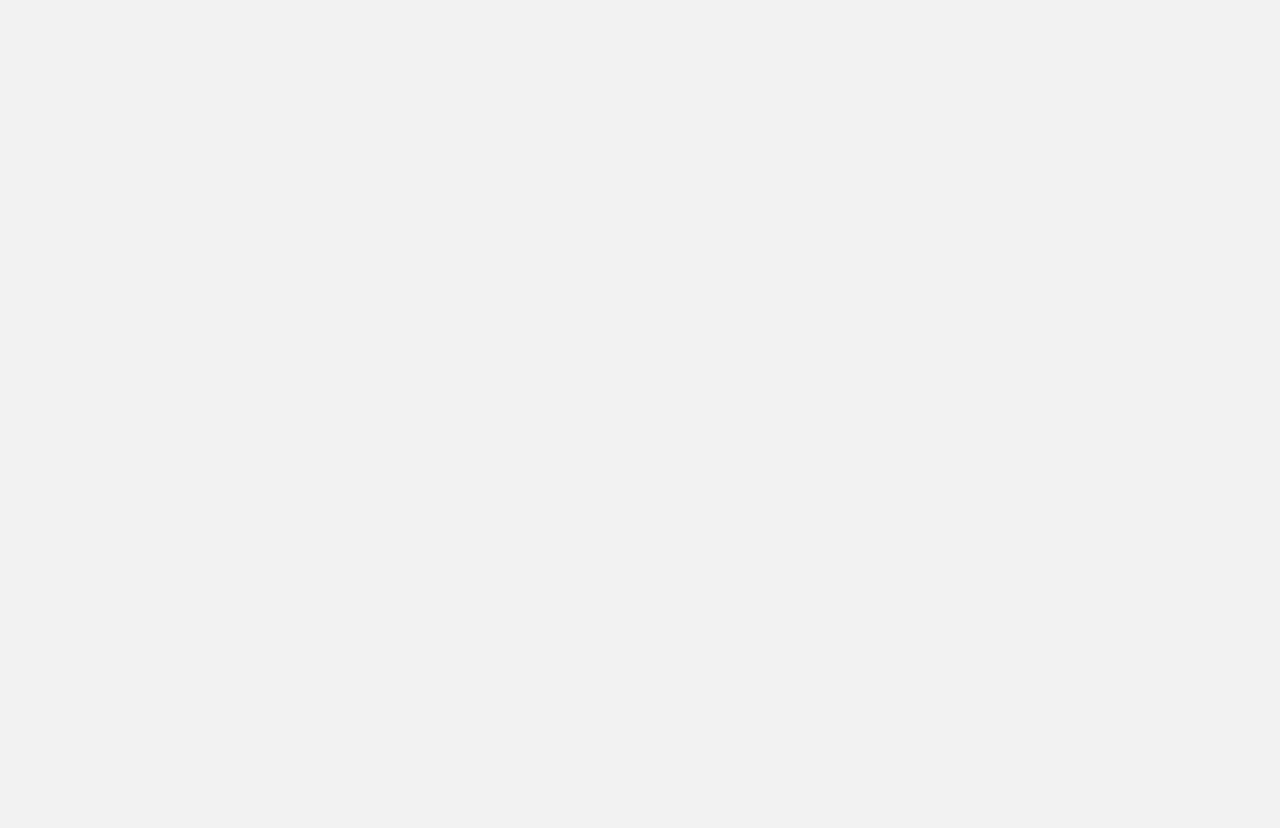
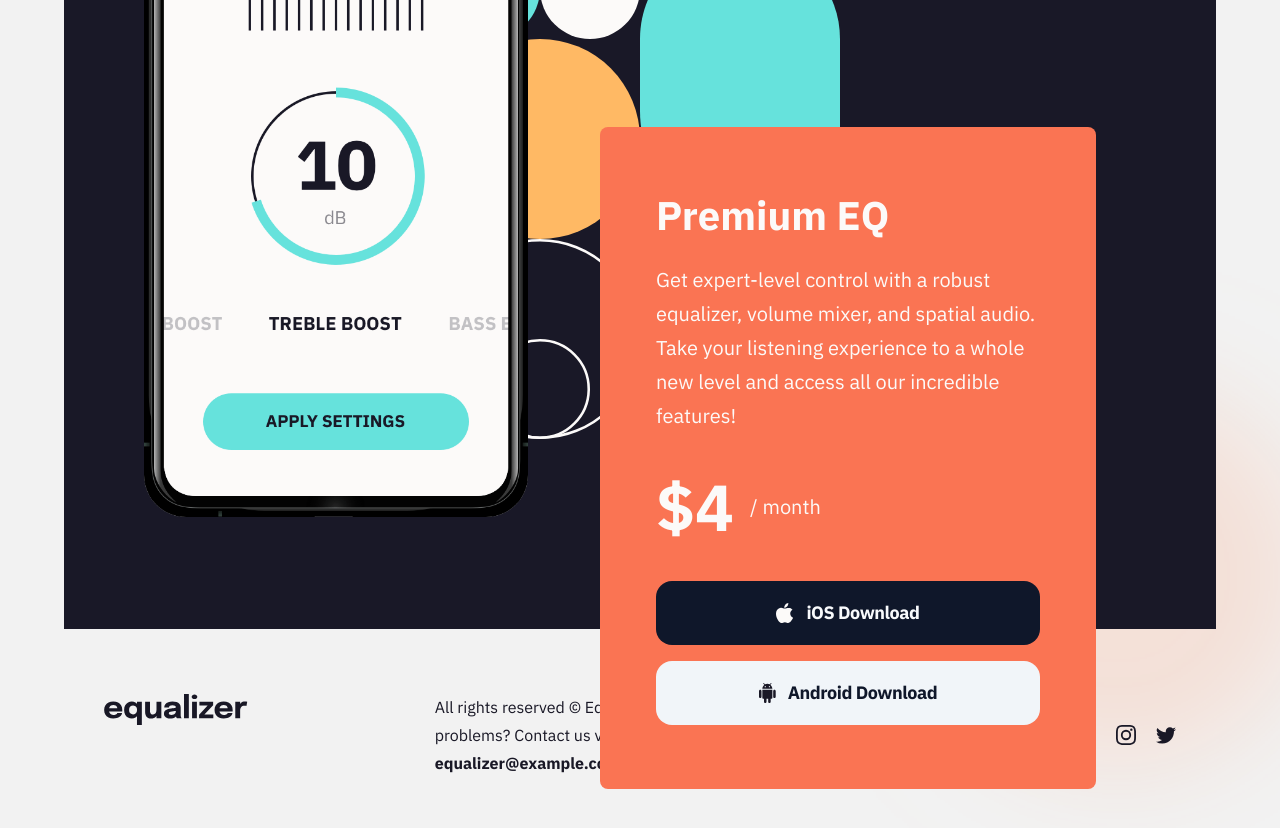
Before and after one commit to gumrahsindar/equalizer-landing-page, a Next.js app: page / in a window 1280 px wide. Shown: the part 880-1708 px from the top of the page. Before the commit the page ends 800 px from the top, so only its background shows below. Built offline with nearby package versions, Linux system fonts and the light colour scheme.

Commit message:
finish footer section

```diff
--- a/app/page.tsx
+++ b/app/page.tsx
@@ -1,9 +1,62 @@
 import Hero from '@/components/Hero'
+import Pricing from '@/components/Pricing'
+import Image from 'next/image'
+import Link from 'next/link'
 
 export default function Home() {
   return (
-    <main>
-      <Hero />
-    </main>
+    <>
+      <main>
+        <Hero />
+        <Pricing />
+      </main>
+      <footer id='footer' className='mx-auto mb-28 px-6  max-w-6xl md:px-10'>
+        {/* footer flex container */}
+        <div className='flex flex-col space-y-16 md:flex-row md:space-y-0 md:justify-between'>
+          {/* footer logo & copyright container */}
+          <div className='flex flex-col space-y-8 lg:w-2/3 lg:flex-row lg:space-y-0 lg:justify-between'>
+            <img src='/logo.svg' alt='logo' className='w-36 h-8' />
+            <p className='text-sm text-clr-black leading-7 max-w-sm'>
+              All rights reserved © Equalizer 2021 Have any problems? Contact
+              us via social media or email us at{' '}
+              <Link href='mailto:equalizer@example.com' className='font-bold'>
+                equalizer@example.com
+              </Link>
+            </p>
+          </div>
+
+          {/* social icons */}
+          <div className='flex space-x-5 items-center'>
+            <Link href='#'>
+              <Image
+                width={20}
+                height={20}
+                src='/icon-facebook.svg'
+                alt='facebook icon'
+                className='ficon'
+              />
+            </Link>
+            <Link href='#'>
+              <Image
+                width={20}
+                height={20}
+                src='/icon-instagram.svg'
+                alt='instagram icon'
+                className='ficon'
+              />
+            </Link>
+            <Link href='#'>
+              <Image
+                width={20}
+                height={20}
+                src='/icon-twitter.svg'
+                alt='twitter icon'
+                className='ficon'
+              />
+            </Link>
+          </div>
+        </div>
+      </footer>
+    </>
   )
 }
```
